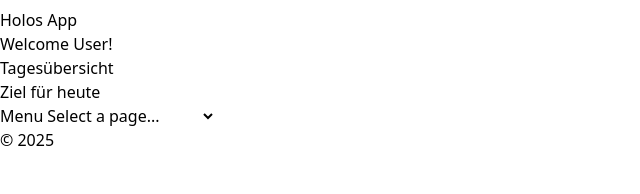
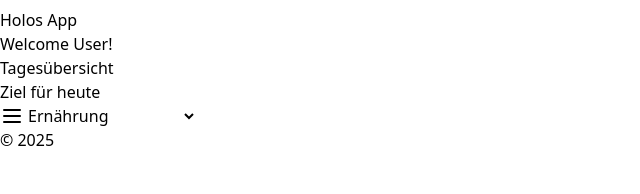
Before and after one commit to team-holos/holos-app, a React (Vite) app in the folder frontend/: page / in a window 1280 px wide. Shown: the top 194 px of the page, without its empty margins (0-640 px from the left). Built offline with nearby package versions, Linux system fonts and the light colour scheme.

Commit message:
install lucide-react to add burger icon

```diff
--- a/frontend/package.json
+++ b/frontend/package.json
@@ -11,6 +11,8 @@
   },
   "dependencies": {
     "@tailwindcss/vite": "^4.0.5",
+    "lucide": "^0.475.0",
+    "lucide-react": "^0.475.0",
     "react": "^19.0.0",
     "react-dom": "^19.0.0",
     "react-router": "^7.1.5",
--- a/frontend/src/pages/DashboardPage.jsx
+++ b/frontend/src/pages/DashboardPage.jsx
@@ -1,6 +1,8 @@
-import { useState } from "react";
-import Nutrition from "./NutritionPage";
-import { Link, useNavigate } from "react-router-dom";
+// import { useState } from "react";
+// import Nutrition from "./NutritionPage";
+import { useNavigate } from "react-router-dom";
+import { Menu } from "lucide-react";
+
 function DashboardPage() {
     const navigate = useNavigate();
     const handleNavigation = (event) => {
@@ -19,11 +21,11 @@ function DashboardPage() {
             </ul>
 
 
-            <form>
-                <label htmlFor="shortcuts">Menu</label>
+            <form className="flex items-center">
+                <label htmlFor="shortcuts" className="inline-block"><Menu /></label>
                 <select id="uebersicht" name="uebersicht" onChange={handleNavigation}>
-                    <option value="">Select a page...</option>
-                    <option value="/nutrion">Ernährung</option>
+                    {/* <option value="">Select a page...</option> */}
+                    <option value="/nutrion" className="inline-block">Ernährung</option>
                     <option value="/fitness">Fitness</option>
                     <option value="/mentalhealth">Mentale Gesundheit</option>
                     <option value="/relaxation">Entspannung</option>
```
Also changed, not shown: 1 other file (tests, documents, lock files or other folders).
